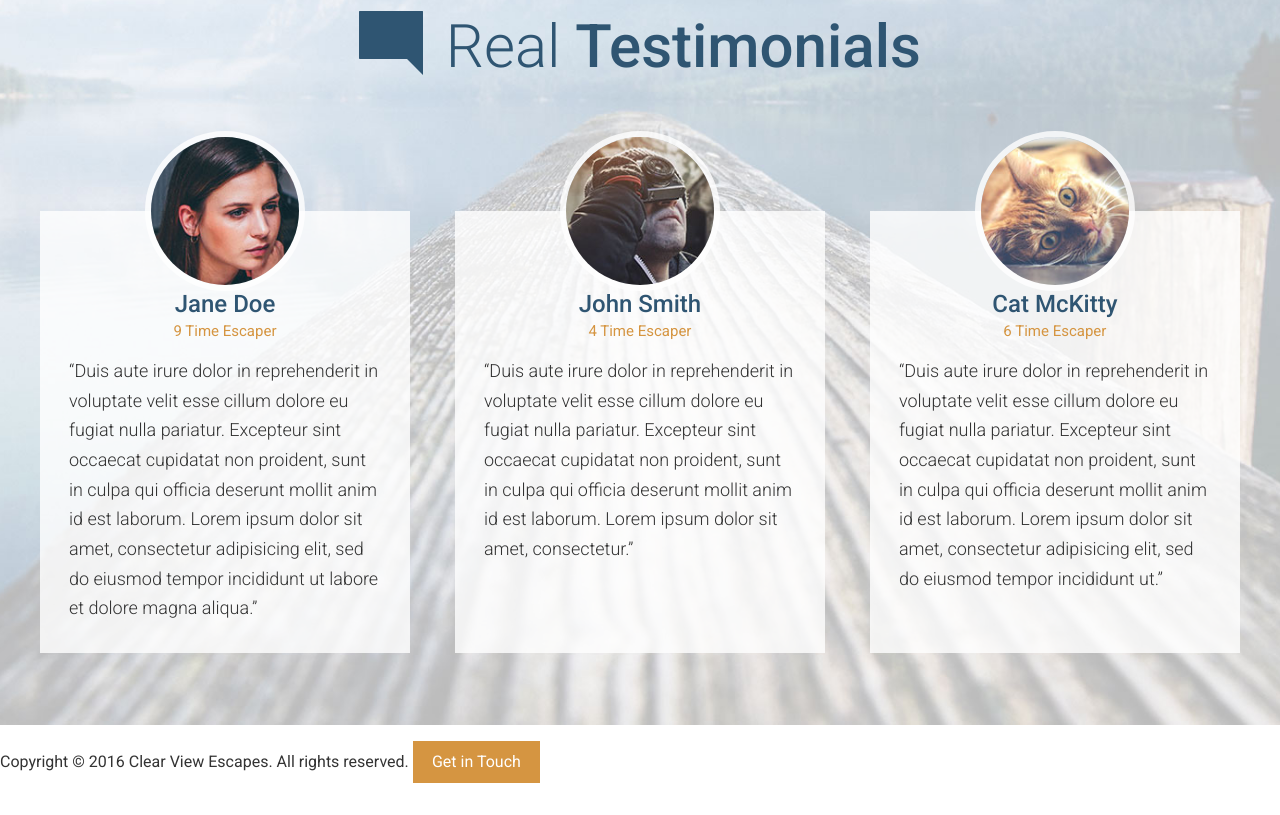
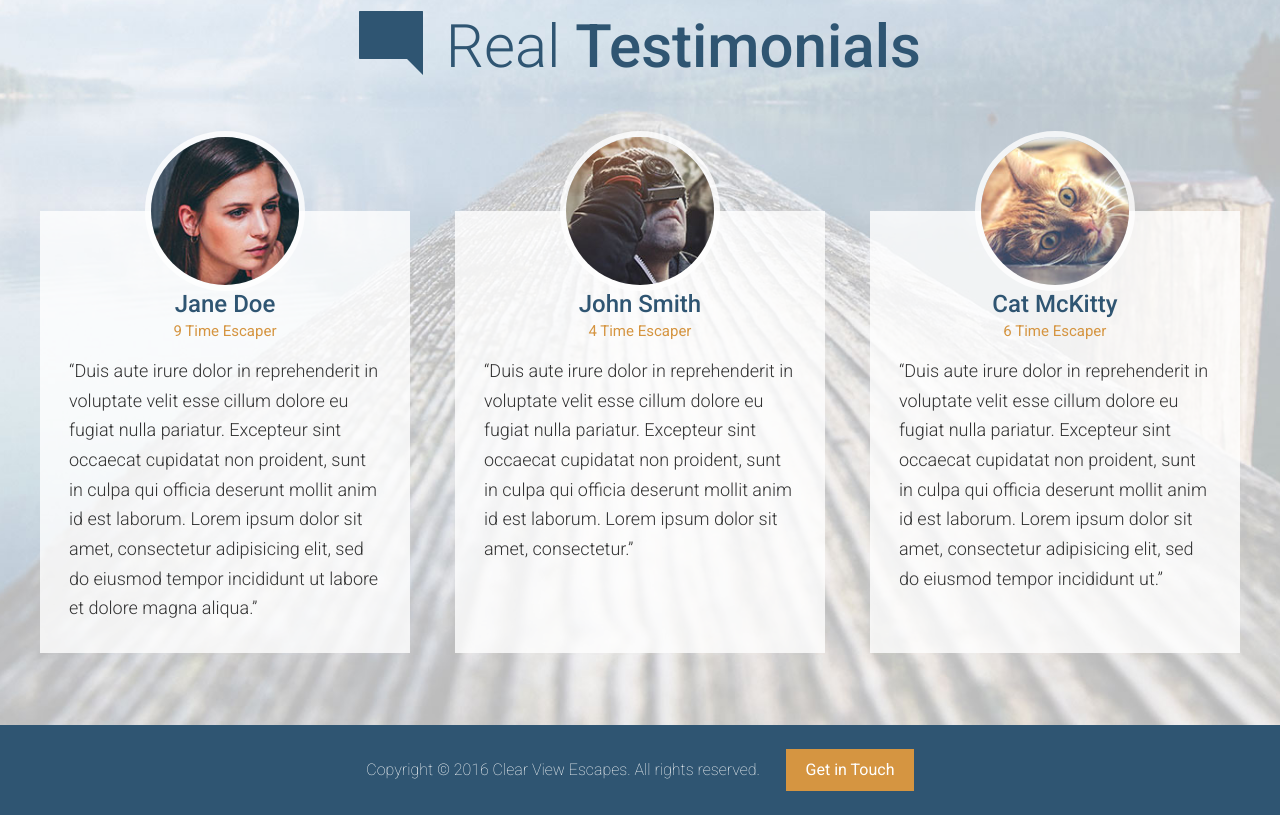
Before and after one commit to klingsick/travel-site.0, a website: page app/index.html in a window 1280 px wide. Shown: the part 3020-3835 px from the top of the page. Drawn offline with Linux system fonts and the light colour scheme.

Commit message:
Completed styling the footer

```diff
--- /dev/null
+++ b/app/assets/styles/modules/_site-footer.css
@@ -0,0 +1,20 @@
+.site-footer {
+  background-color: $mainBlue;
+  color: #FFF;
+  text-align: center;
+  padding: .5rem 0;
+
+  &__text {
+    display: block;
+    margin-bottom: 1rem;
+    font-weight: 200;
+
+    @mixin atMedium {
+      display: inline;
+      margin-bottom: 0;
+      margin-right: 1.4rem;
+    }
+
+  }
+
+}
--- a/app/assets/styles/styles.css
+++ b/app/assets/styles/styles.css
@@ -12,4 +12,5 @@
 @import "modules/_section-title";
 @import "modules/_feature-item";
 @import "modules/_testimonial";
+@import "modules/_site-footer";
 @import "modules/_sprite";
--- a/app/index.html
+++ b/app/index.html
@@ -149,8 +149,10 @@
     </div>
   </div>
 
-  <footer>
-    <p>Copyright &copy; 2016 Clear View Escapes. All rights reserved. <a class="btn btn--orange" href="#">Get in Touch</a></p>
+  <footer class="site-footer">
+    <div class="wrapper">
+      <p><span class="site-footer__text">Copyright &copy; 2016 Clear View Escapes. All rights reserved.</span> <a class="btn btn--orange" href="#">Get in Touch</a></p>
+    </div>
   </footer>
 </body>
 </html>
--- a/app/temp/styles/styles.css
+++ b/app/temp/styles/styles.css
@@ -989,6 +989,31 @@ a {
     margin: .25rem 0 1rem 0;
   }
 
+.site-footer {
+  background-color: #2F5572;
+  color: #FFF;
+  text-align: center;
+  padding: .5rem 0;
+
+}
+
+.site-footer__text {
+    display: block;
+    margin-bottom: 1rem;
+    font-weight: 200;
+
+  }
+
+@media (min-width: 800px) {
+
+.site-footer__text {
+      display: inline;
+      margin-bottom: 0;
+      margin-right: 1.4rem
+
+  }
+  }
+
 /*
 do not edit _sprite.css. file is generated automatically.
 edit gulp/templates/sprites.css
```
